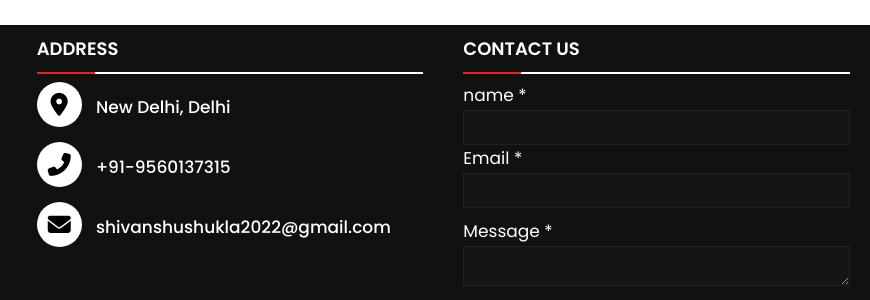
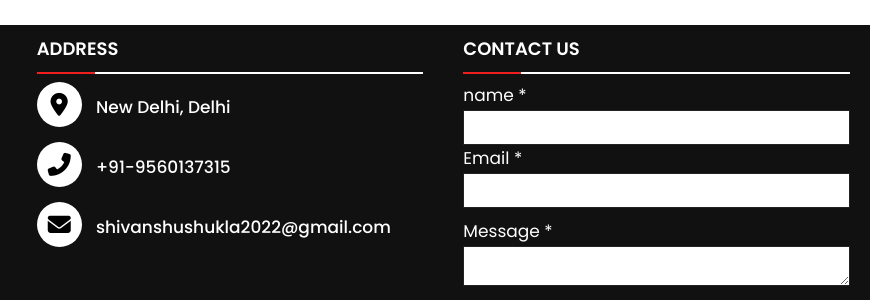
Before and after one commit to SHIVANSHU-TECH/my-portfolio, a plain HTML site: page index.html in a window 1280 px wide. Shown: the part 2223-2523 px from the top of the page, 410-1280 px from the left. Drawn offline with nearby package versions, Linux system fonts and the light colour scheme.

Commit message:
Update style.css

```diff
--- a/style.css
+++ b/style.css
@@ -403,7 +403,7 @@ footer{
 .right form input, .right form textarea{
   width: 100%;
   font-size: 1.0625rem;
-  background: #151515;
+  background: #ffffff;
   padding-left: 10px;
   border: 1px solid #222222;
 }
```
